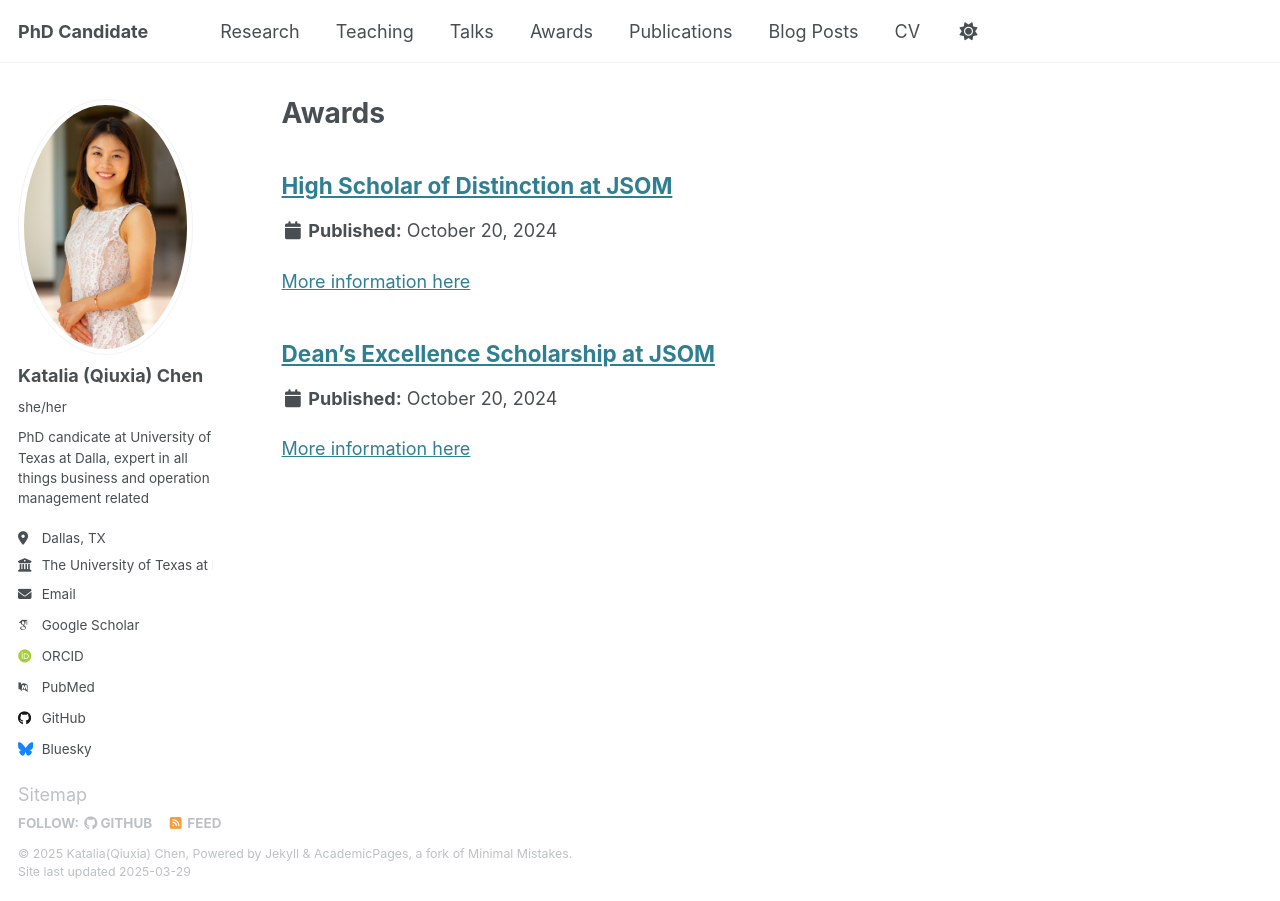
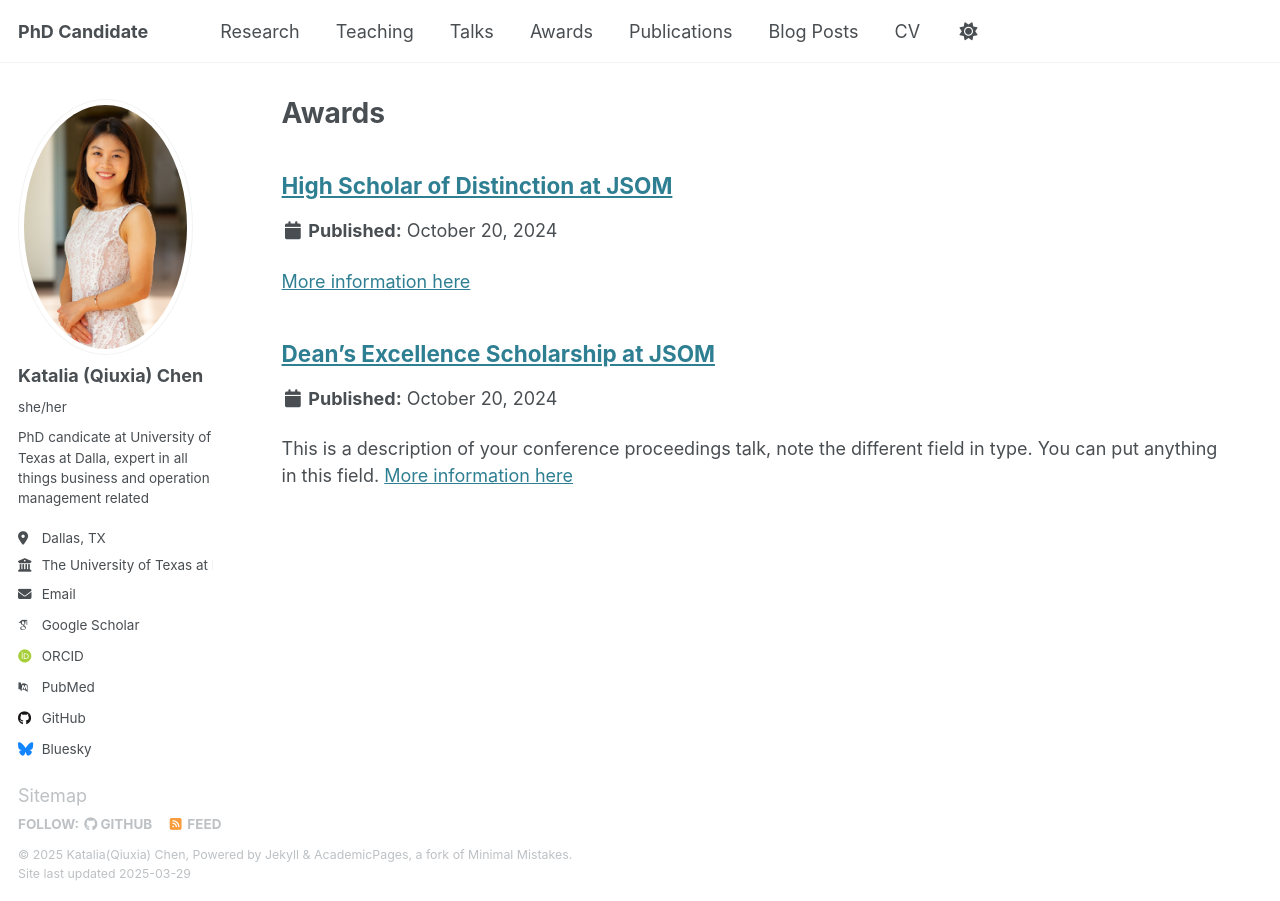
Before and after one commit to qxc2/Katalia_Qiuxia_Chen_v1, a Jekyll site: the page built from _pages/awards.html, in a window 1280 px wide. Built offline with Jekyll 4.4.1, drawn with Linux system fonts in a browser that asks for light colours; some web fonts are replaced.

Commit message:
Update Excellence-Scholarship-at-JSOM.md

```diff
--- a/_awards/Excellence-Scholarship-at-JSOM.md
+++ b/_awards/Excellence-Scholarship-at-JSOM.md
@@ -7,4 +7,5 @@
 date: 2024-10-20
 ---
 
+This is a description of your conference proceedings talk, note the different field in type. You can put anything in this field.
 [More information here](https://meetings.informs.org/wordpress/seattle2024/)
```
